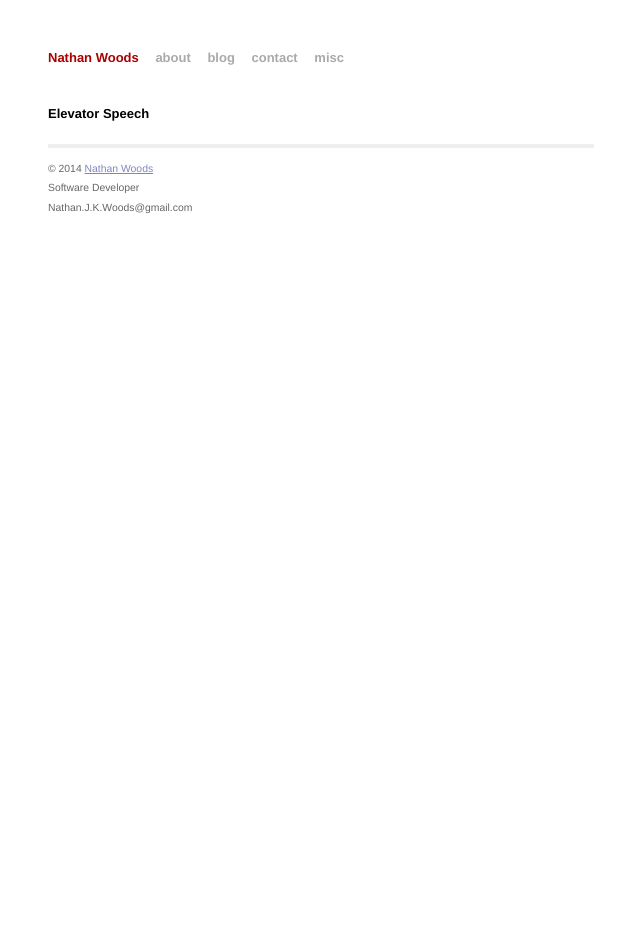
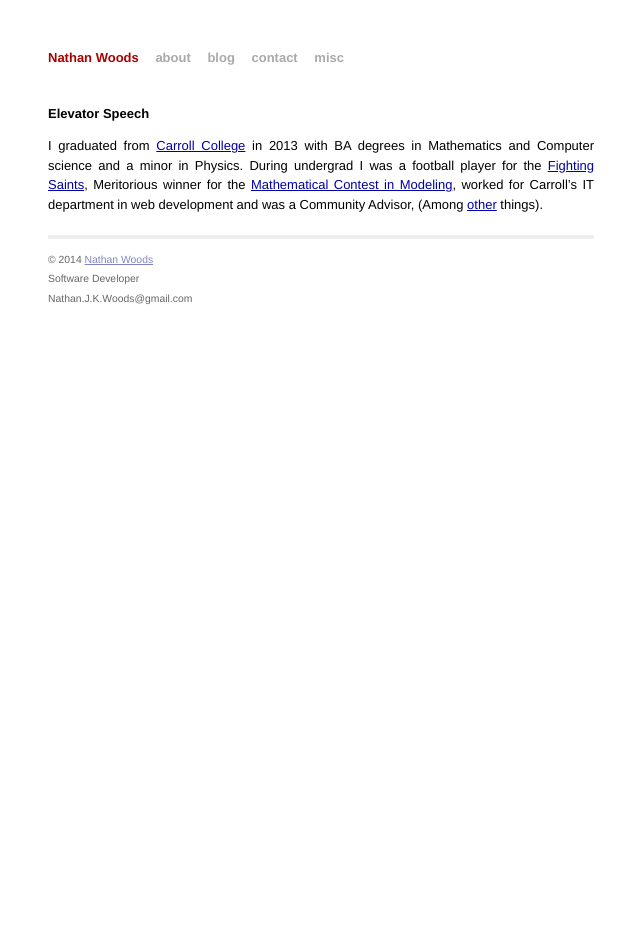
Before and after one commit to bign8/bign8.github.io, a Jekyll site: the page built from index.md, in a window 1280 px wide. Shown: the whole page, without its empty margins (319-959 px from the left). Built offline with Jekyll 4.4.1, drawn with Linux system fonts in a browser that asks for light colours; Markdown is read by kramdown in place of the engine named in the settings; comment, search, counter and statistics services are not loaded.

Commit message:
adding graduation elevator speach

```diff
--- a/index.md
+++ b/index.md
@@ -4,3 +4,9 @@
 ---
 
 ## Elevator Speech
+
+I graduated from [Carroll College](cc) in 2013 with BA degrees in Mathematics and Computer science and a minor in Physics.  During undergrad I was a football player for the [Fighting Saints](fb), Meritorious winner for the [Mathematical Contest in Modeling](mcm), worked for Carroll's IT department in web development and was a Community Advisor, (Among [other](/about/) things).
+
+[cc]:  http://www.carroll.edu/
+[fb]:  http://www.carroll.edu/athletics/football/
+[mcm]: http://www.comap.com/undergraduate/contests/
```
